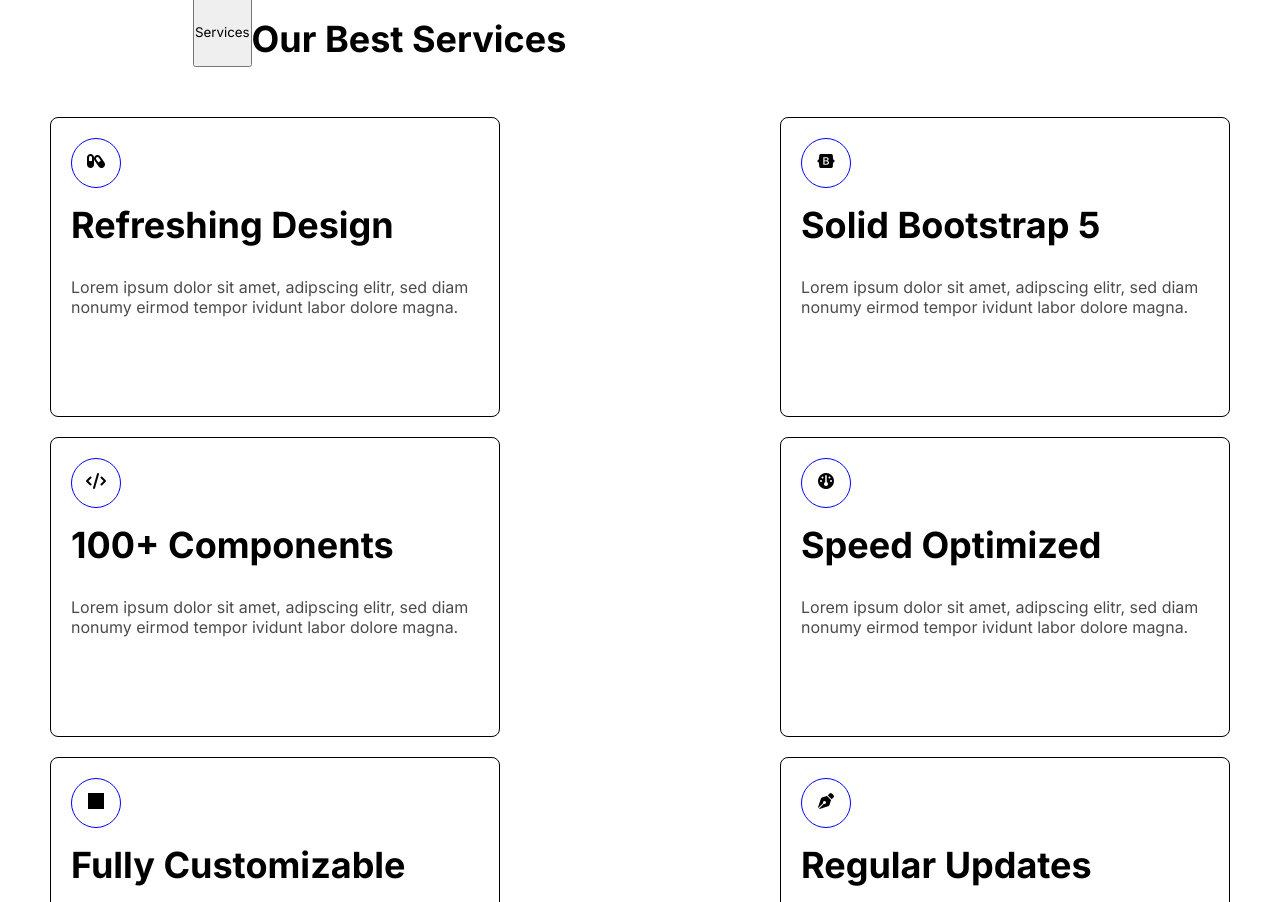
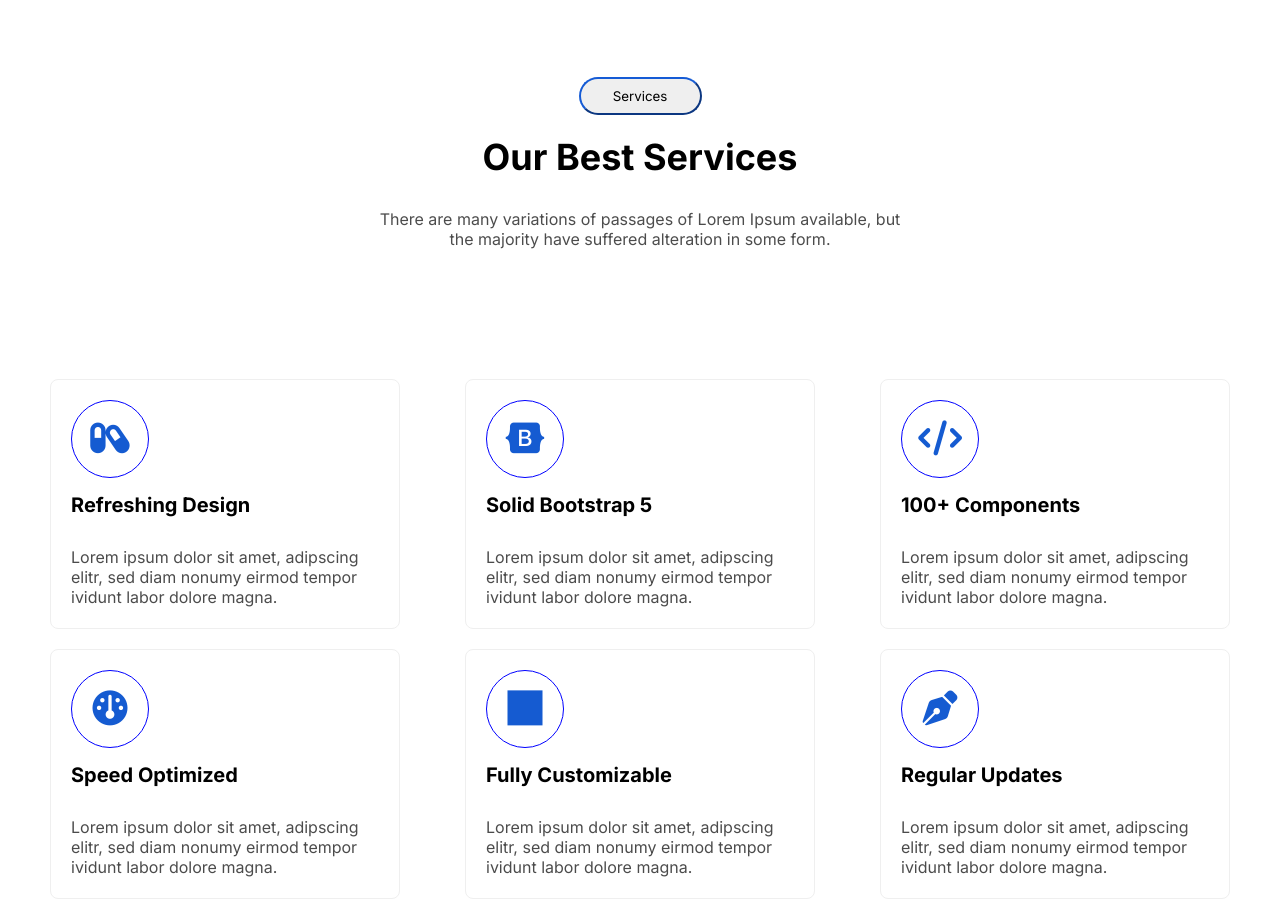
Before and after one commit to FarhadPashayev/LandingPage, a plain HTML site: page index.html in a window 1280 px wide. Shown: the part 1152-2054 px from the top of the page. Drawn offline with Linux system fonts and the light colour scheme.

Commit message:
final deploy

```diff
--- a/css/style.css
+++ b/css/style.css
@@ -30,6 +30,7 @@ a {
     align-items: center;
     justify-content: space-between;
 }
+
 
 
 .navbar__menu {
@@ -192,22 +193,28 @@ background-color:black !important;
 }
 
 .services_box{
-    width: 450px;
-    height: 300px;
-    border: 1px solid black;
+    width: 350px;
+    height: 250px;
+    border: 1px solid #efefef;
     border-radius: 8px;
     padding: 20px;
 
 
 }
 
+.size{
+    font-size: 35px;
+    padding-top: 8px;
+    color: #155bd1;
+}
 .services_box-title{
     margin: 15px 0;
+    font-size: 20px;
 }
 
 .circle{
-    width: 50px;
-    height: 50px;
+    width: 78px;
+    height: 78px;
     border-radius: 50%;
     border: 1px solid blue ;
     display: inline-block;
@@ -231,7 +238,22 @@ background-color:black !important;
 }
 
 .best_services{
-    display: flex;
-    justify-content: center;
+    text-align: center;
+    padding: 80px;
+
 
 }
+.best_services-button{
+    width: 123px;
+    height: 38px;
+    border-radius: 20px;
+    border-color: #155bd5;
+
+}
+.best_services-head{
+    font-size: 36px ;
+}
+
+.best_services-text{
+    color: black;
+}
--- a/index.html
+++ b/index.html
@@ -121,22 +121,22 @@
             </div>
         </div>
 
-        <div class="best_services">
-            <button>Services</button>
-            <h2>Our Best Services</h2>
-            <p>
+        <div class="best_services ">
+            <button class="best_services-button">Services</button>
+            <h2 class="best_services-head">Our Best Services</h2>
+            <p class="best_services-text">
                 There are many variations of passages of Lorem Ipsum available,
                but <br> the majority have suffered alteration in some form.</p>
          </div>
 
-       <div class="services">
+       <div class="services container">
 
 
 
              <div class="services_box">
 
                 <span class="circle">
-                    <i class="fa-solid fa-capsules"></i>
+                    <i class="fa-solid fa-capsules size"></i>
                 </span>
 
                 <h2 class="services_box-title">Refreshing Design</h2>
@@ -150,7 +150,7 @@
              <div class="services_box">
 
                 <span class="circle">
-                    <i class="fa-brands fa-bootstrap"></i>
+                    <i class="fa-brands fa-bootstrap size"></i>
                 </span>
 
                 <h2 class="services_box-title">Solid Bootstrap 5</h2>
@@ -164,7 +164,7 @@
              <div class="services_box">
 
                 <span class="circle">
-                    <i class="fa-solid fa-code"></i>
+                    <i class="fa-solid fa-code size"></i>
                 </span>
 
                 <h2 class="services_box-title">100+ Components</h2>
@@ -178,7 +178,7 @@
              <div class="services_box">
 
                 <span class="circle">
-                    <i class="fa-solid fa-gauge"></i>
+                    <i class="fa-solid fa-gauge size"></i>
                 </span>
 
                 <h2 class="services_box-title">Speed Optimized</h2>
@@ -192,7 +192,7 @@
              <div class="services_box">
 
                 <span class="circle">
-                    <i class="fa-solid fa-square-full"></i>
+                    <i class="fa-solid fa-square-full size"></i>
                 </span>
 
                 <h2 class="services_box-title">Fully Customizable</h2>
@@ -206,7 +206,7 @@
              <div class="services_box">
 
                 <span class="circle">
-                    <i class="fa-solid fa-pen-nib"></i>
+                    <i class="fa-solid fa-pen-nib size"></i>
                 </span>
 
                 <h2 class="services_box-title">Regular Updates</h2>
```
